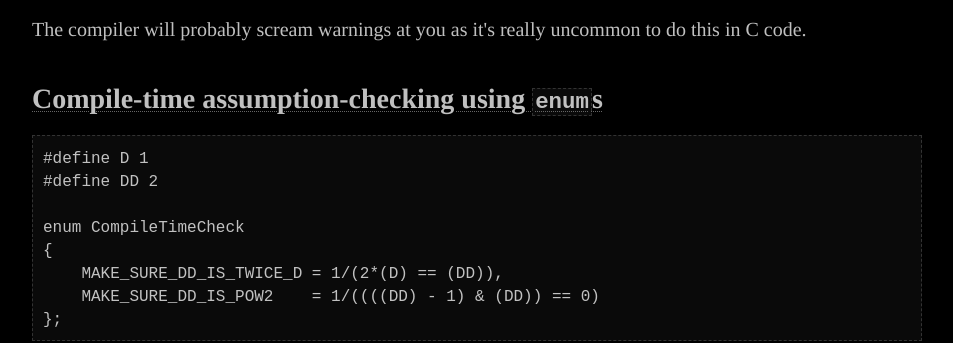
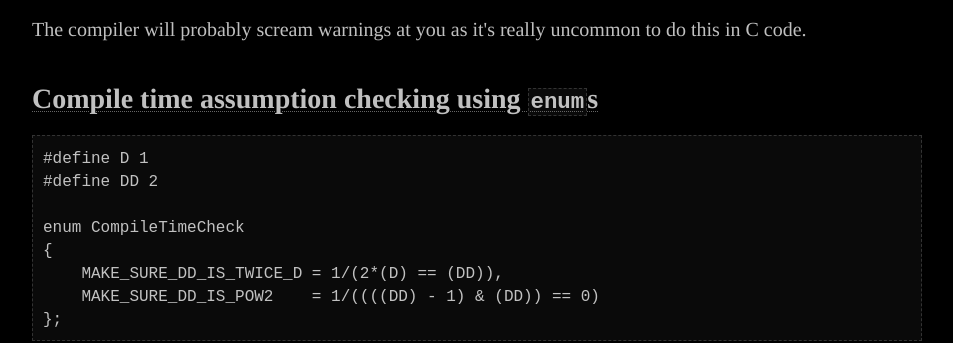
Before and after one commit to Jorenar/blog, a Jekyll site: the page built from _posts/2023-02-19-less-known-c.md, in a window 1280 px wide and 900 px high, scrolled down 9810 px. Shown: the part 177-520 px from the top of the window, without its empty margins (163-1116 px from the left). Built offline with Jekyll 4.4.1, drawn with Linux system fonts in a browser that asks for light colours.

````diff
--- a/_posts/2023-02-19-less-known-c.md
+++ b/_posts/2023-02-19-less-known-c.md
@@ -465,7 +465,7 @@ int main(void)
 The compiler will probably scream warnings at you
 as it's really uncommon to do this in C code.
 
-## [Compile-time assumption-checking using `enum`s](https://stackoverflow.com/a/1715239/10247460)
+## [Compile time assumption checking using `enum`s](https://stackoverflow.com/a/1715239/10247460)
 
 ```c
 #define D 1
````
